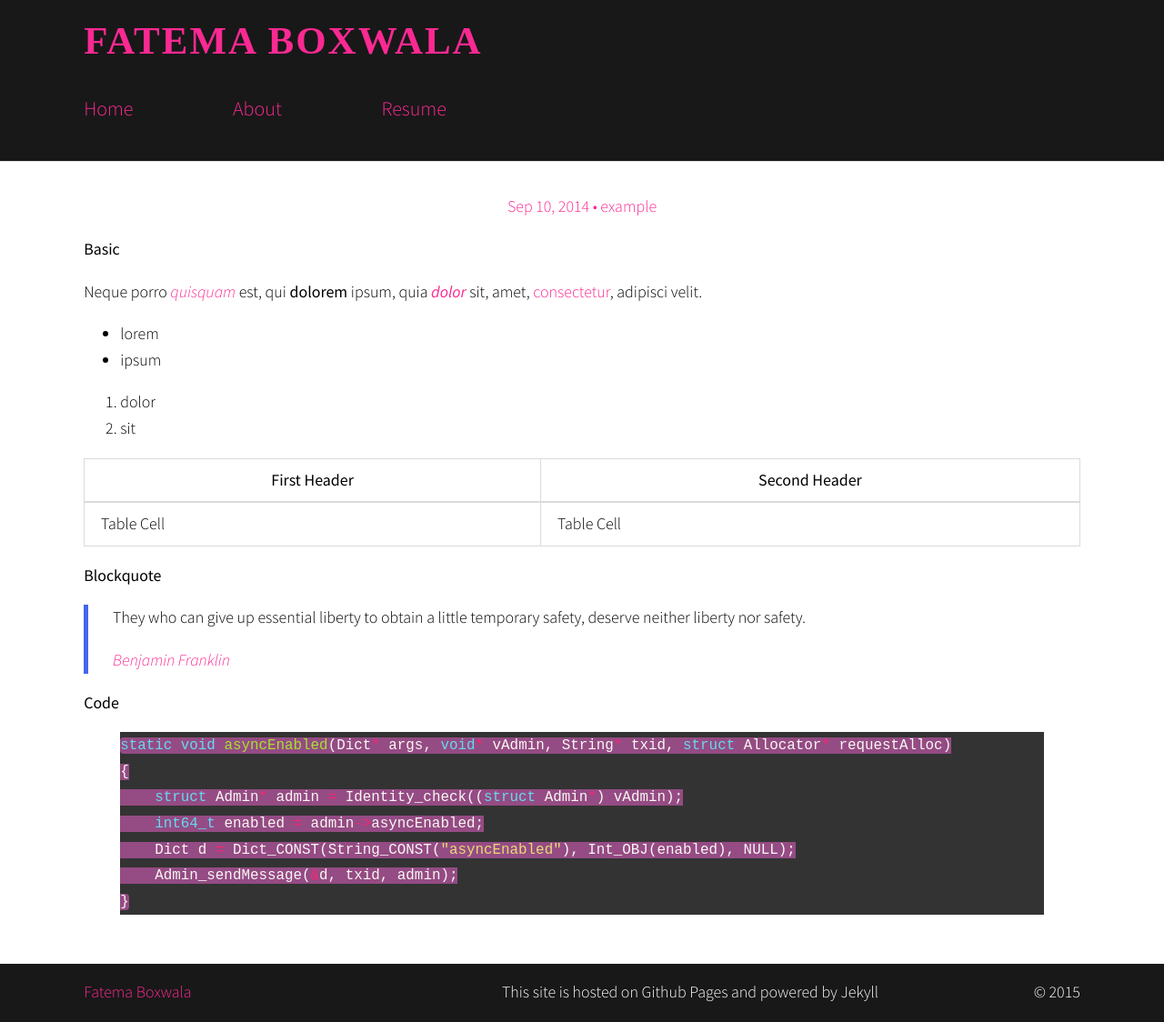
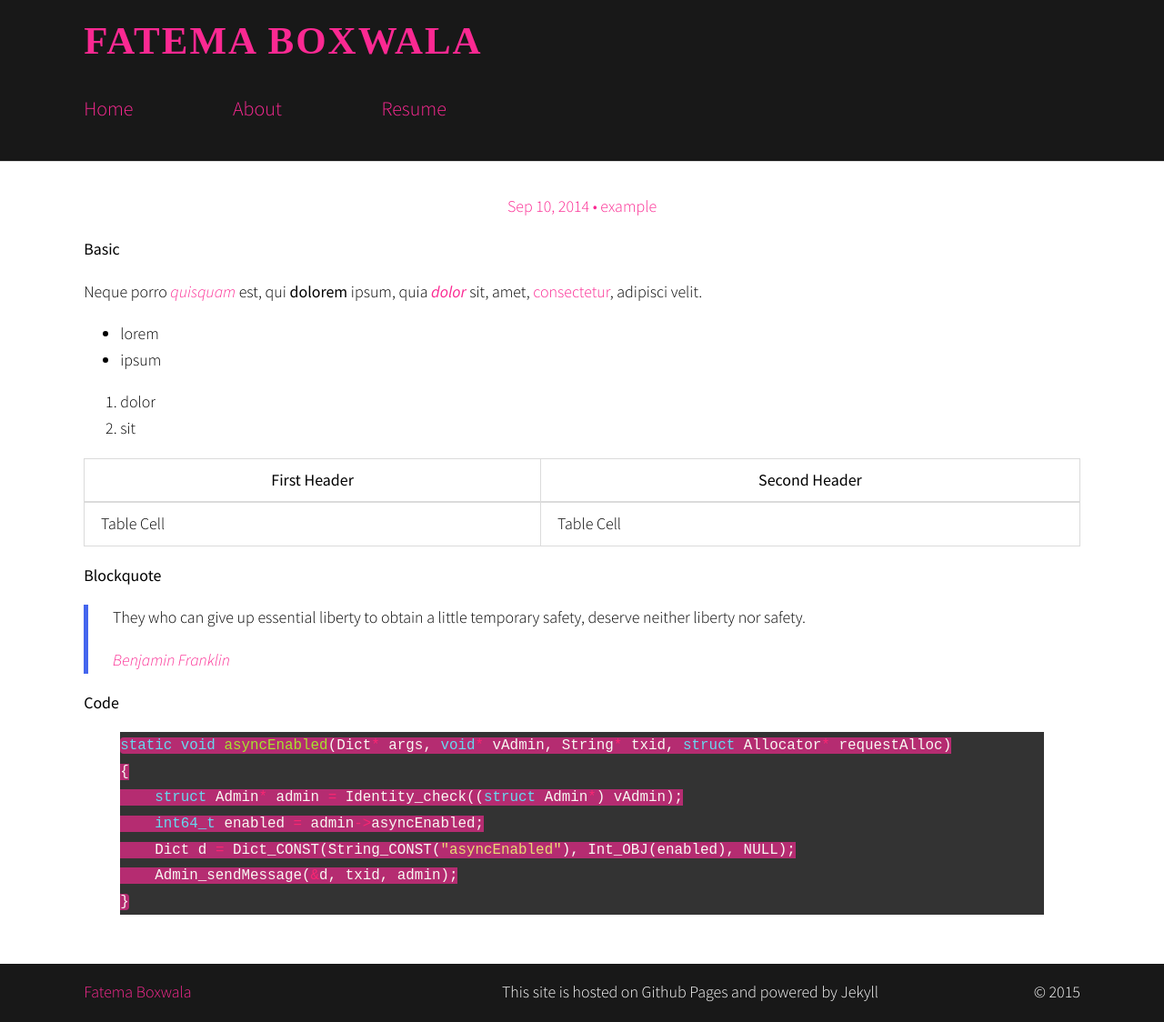
Before and after one commit to fboxwala/fboxwala-github-io-old, a Jekyll site: the page built from _posts/2014-09-09-example.md, in a window 1280 px wide. Shown: the whole page at 91% size. Built offline with Jekyll 4.4.1, drawn with Linux system fonts in a browser that asks for light colours; nearby versions of some CDN libraries; some web fonts are replaced.

Commit message:
lighter is better

```diff
--- a/_sass/basic.sass
+++ b/_sass/basic.sass
@@ -12,7 +12,7 @@
 code
     font-family: "Monofur", monospace
     font-size: calc(.4vw + .6em)
-    background-color: rgba(247, 101, 213, .5)
+    background-color: rgba(251, 41, 146, .65)
     border-radius: 4px
 
 h1, h2, h3, h4, h5, h6
--- a/main.sass
+++ b/main.sass
@@ -31,7 +31,7 @@
 #sidebar
     width: 300px
     height: 350px
-    background-color: #fb2992
+    background-color: rgba(251, 41, 146, .65)
     border-radius: 15px
     left: 5%
     position: fixed
```
